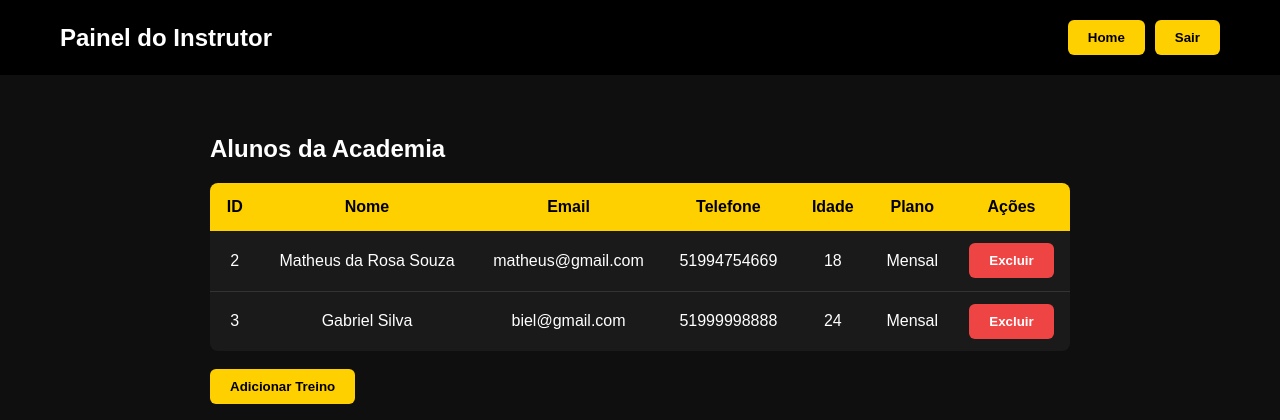
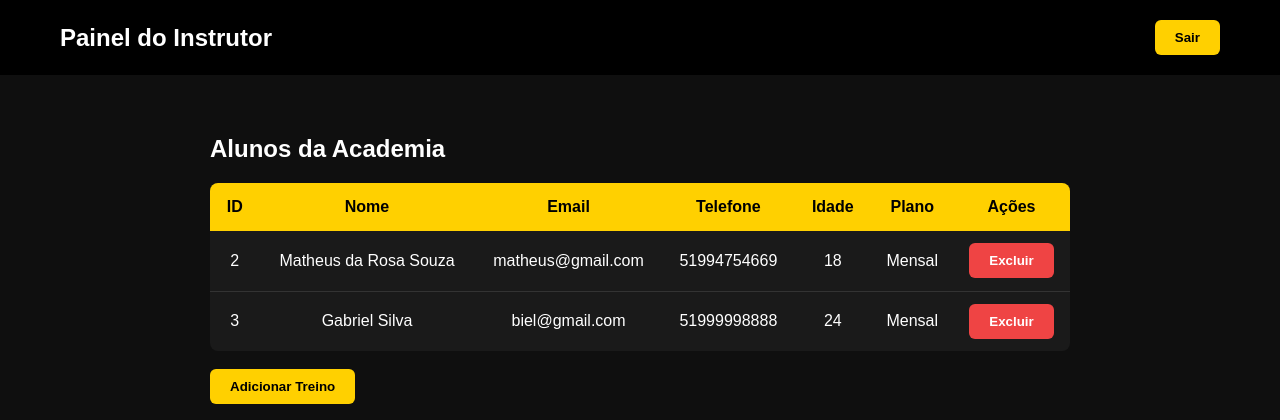
Before and after one commit to Mxtheus-Dev/projeto-academia, a PHP site: page /admin_dashboard.php in a window 1280 px wide. Shown: the top 420 px of the page. Run offline with PHP 8.4, Linux system fonts and the light colour scheme; the visitor is signed in with stand-in values (Sample User, id 1); data comes from the database, SQL or seed files in the repository; both versions use the stored data as it was after the commit.

Commit message:
Atualização

```diff
--- a/admin_dashboard.php
+++ b/admin_dashboard.php
@@ -60,8 +60,7 @@ $treinos = $sql->fetchAll();
 <h1 class="logo">Painel do Instrutor</h1>
 
 <div class="header-buttons">
-<a href="index.php"><button type="button">Home</button></a>
-<a href="logout.php"><button type="button">Sair</button></a>
+<a href="index.php"><button type="button">Sair</button></a>
 </div>
 
 </div>
--- a/area_aluno.php
+++ b/area_aluno.php
@@ -64,10 +64,6 @@ if (!$user) {
         <div class="header-buttons">
 
             <a href="index.php">
-                <button type="button">Home</button>
-            </a>
-
-            <a href="logout.php">
                 <button type="button">Sair</button>
             </a>
 
```
Also changed, not shown: academia.db.
